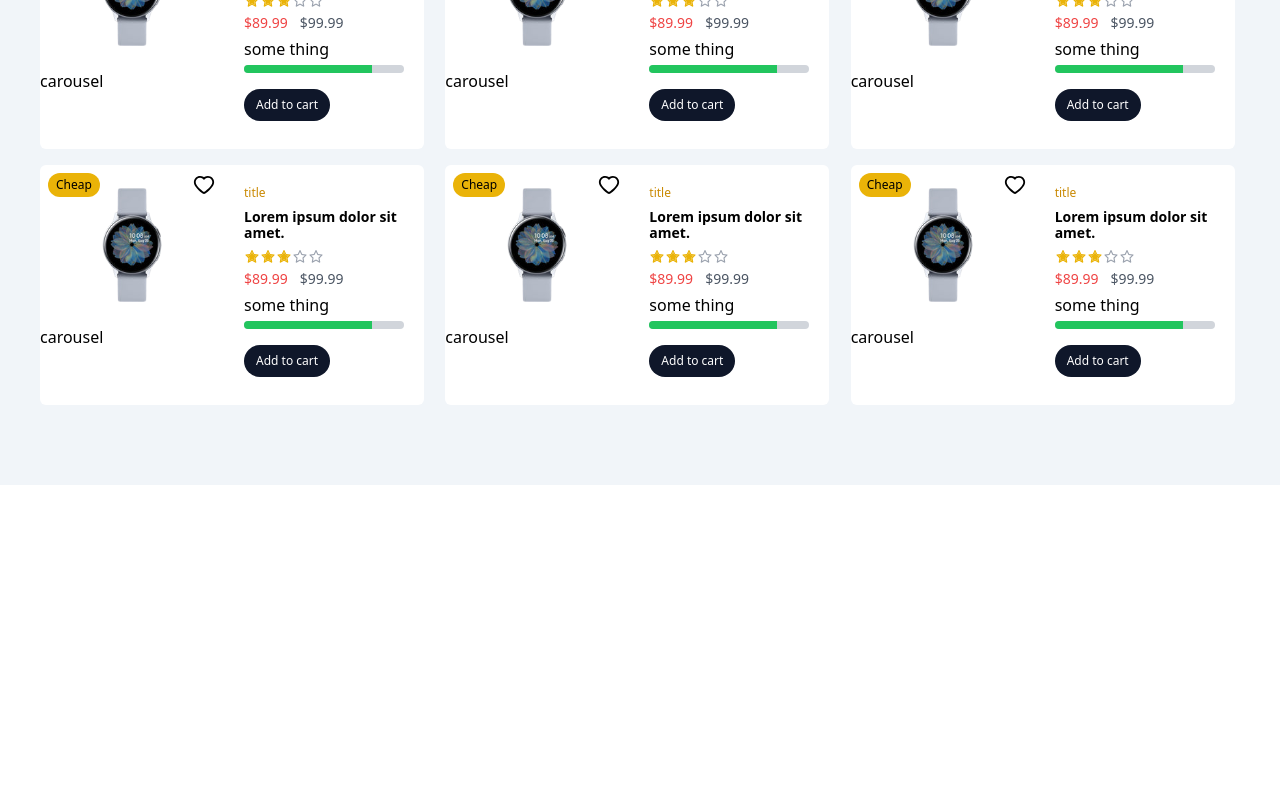
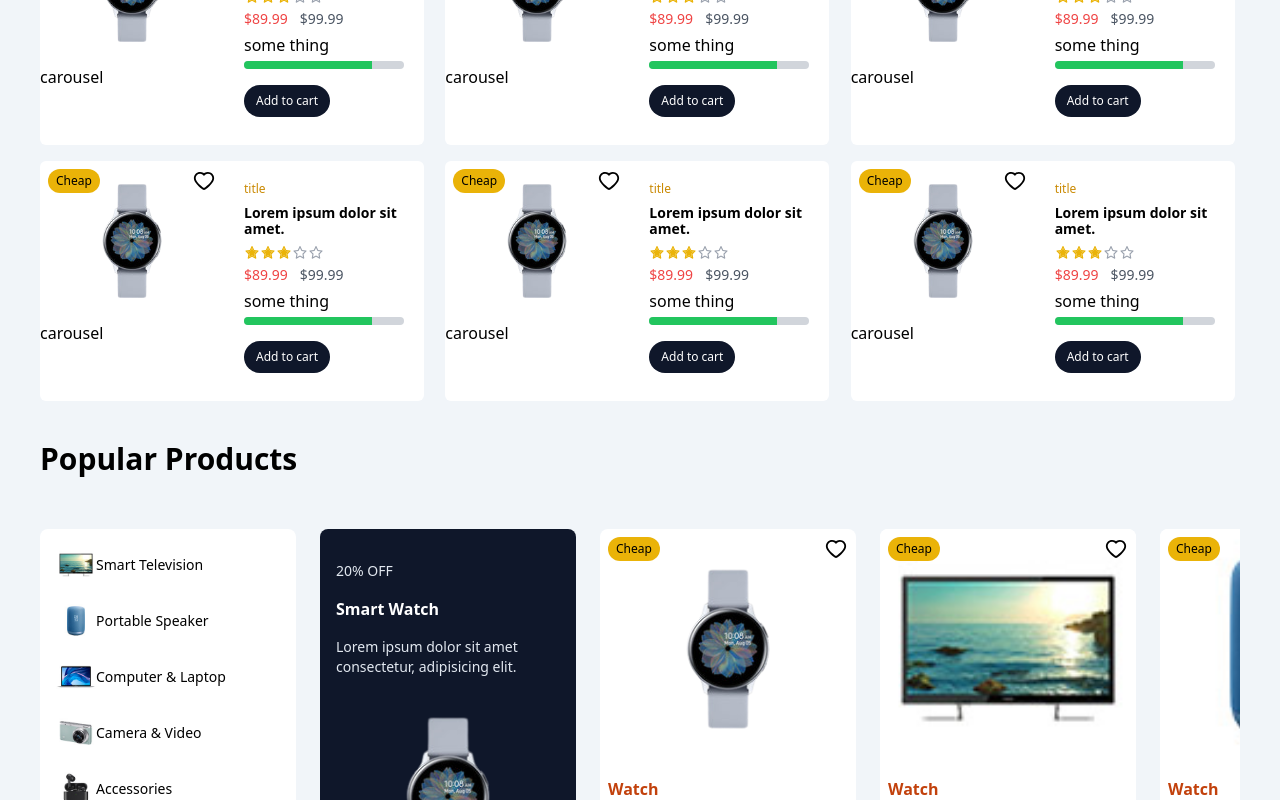
Before and after one commit to MelahGhislain/digit-com, a Next.js app: page / in a window 1280 px wide. Shown: the part 2000-2800 px from the top of the page. Before the commit the page ends 2485 px from the top, so only its background shows below. Built offline with nearby package versions, Linux system fonts and the light colour scheme.

Commit message:
feat(ui): created the popular product section

```diff
--- a/src/components/features/home/category.tsx
+++ b/src/components/features/home/category.tsx
@@ -8,7 +8,7 @@
   return (
     <section className='pad-x'>
         <h2 className='md:hidden mb-8 mt-6 font-semibold text-3xl'> Category</h2>
-        <div className='rounded-lg border-2 bg-white p-6'>
+        <div className='rounded-lg bg-white p-6'>
             <div className='flex overflow-x-auto lg:grid lg:grid-cols-5 justify-start gap-4'>
                 {
                     catogoryItems.map(item => (
--- a/src/components/features/home/index.ts
+++ b/src/components/features/home/index.ts
@@ -3,3 +3,4 @@
 export {default as Category} from './category'
 export {default as Collection} from './collection'
 export {default as SpecialProduct} from './special.product'
+export {default as PopularProduct} from './popular.product'
--- /dev/null
+++ b/src/components/features/home/popular.product.tsx
@@ -0,0 +1,64 @@
+import Heading from '../../heading'
+import React from 'react'
+import { catogoryItems, collectionData } from './_utils';
+import {CollectionCard1} from '../../cards';
+import { CollectionWatch } from '@assets';
+import Image from 'next/image';
+import Link from 'next/link';
+
+const PopularProduct = () => {
+  return (
+    <section className='pad-x mt-10'>
+       <Heading>Popular Products</Heading>
+        <div>
+        <div className='mb-10'>
+            <div className=' flex items-center overflow-x-scroll gap-6 py-5'>
+                    <div className='bg-white w-[15rem] md:w-[16rem] h-[20rem] md:h-[24rem] rounded-lg flex-none'>
+                        <div className='flex flex-col p-4 overflow-auto gap-y-4 h-full'>
+                            {
+                                catogoryItems.map(item => (
+                                    <Link key={item.id} href='/'>
+                                        <div className='flex items-center '>
+                                            <span className='h-10 w-10'>
+                                                <Image src={item.image} alt={item.title} className='w-full h-full object-cover' />
+                                            </span>
+                                            <p className='text-sm'>{item.title}</p>
+                                        </div>
+                                    </Link>
+                                ))
+                            }
+                        </div>
+                    </div>
+
+                    <Card />
+                    {
+                        collectionData.map(item => (
+                            <CollectionCard1 key={item.id} data={item} />
+                        ))
+                    }
+            </div>
+        </div>
+        </div>
+    </section>
+  )
+}
+
+export default PopularProduct
+
+
+function Card() {
+    return (
+        <div className='bg-slate-900 text-white w-[15rem] md:w-[16rem] h-[20rem] md:h-[24rem] overflow-hidden rounded-lg flex-none'>
+            <div className='flex flex-col px-4 pt-8'>
+                <p className='text-sm text-slate-200'>20% OFF</p>
+                <h5 className='text-md font-semibold my-4'>Smart Watch</h5>
+                <p className='text-sm text-slate-200 line-clamp-2'>Lorem ipsum dolor sit amet consectetur, adipisicing elit.</p>
+            </div>
+            <div className='relative w-full h-[11rem] md:h-[15rem]'>
+                <span>
+                    <Image src={CollectionWatch} alt={'data.title'} className='w-full h-full object-cover'/>
+                </span>
+            </div>
+        </div>
+    )
+}
--- a/src/pages/index.tsx
+++ b/src/pages/index.tsx
@@ -1,6 +1,6 @@
 import Head from 'next/head'
 import 'react-multi-carousel/lib/styles.css';
-import  { Category, Collection, Hero, Layout, ServiceCard, SpecialProduct }  from '@components'
+import  { Category, Collection, Hero, Layout, PopularProduct, ServiceCard, SpecialProduct }  from '@components'
 import { Service1, Service2, Service3, Service5 } from '@assets';
 
 const ServiceItems = [
@@ -53,6 +53,7 @@
             <Category />
             <Collection />
             <SpecialProduct />
+            <PopularProduct />
 
             <div className='pt-20'></div>
           </Layout>
```
